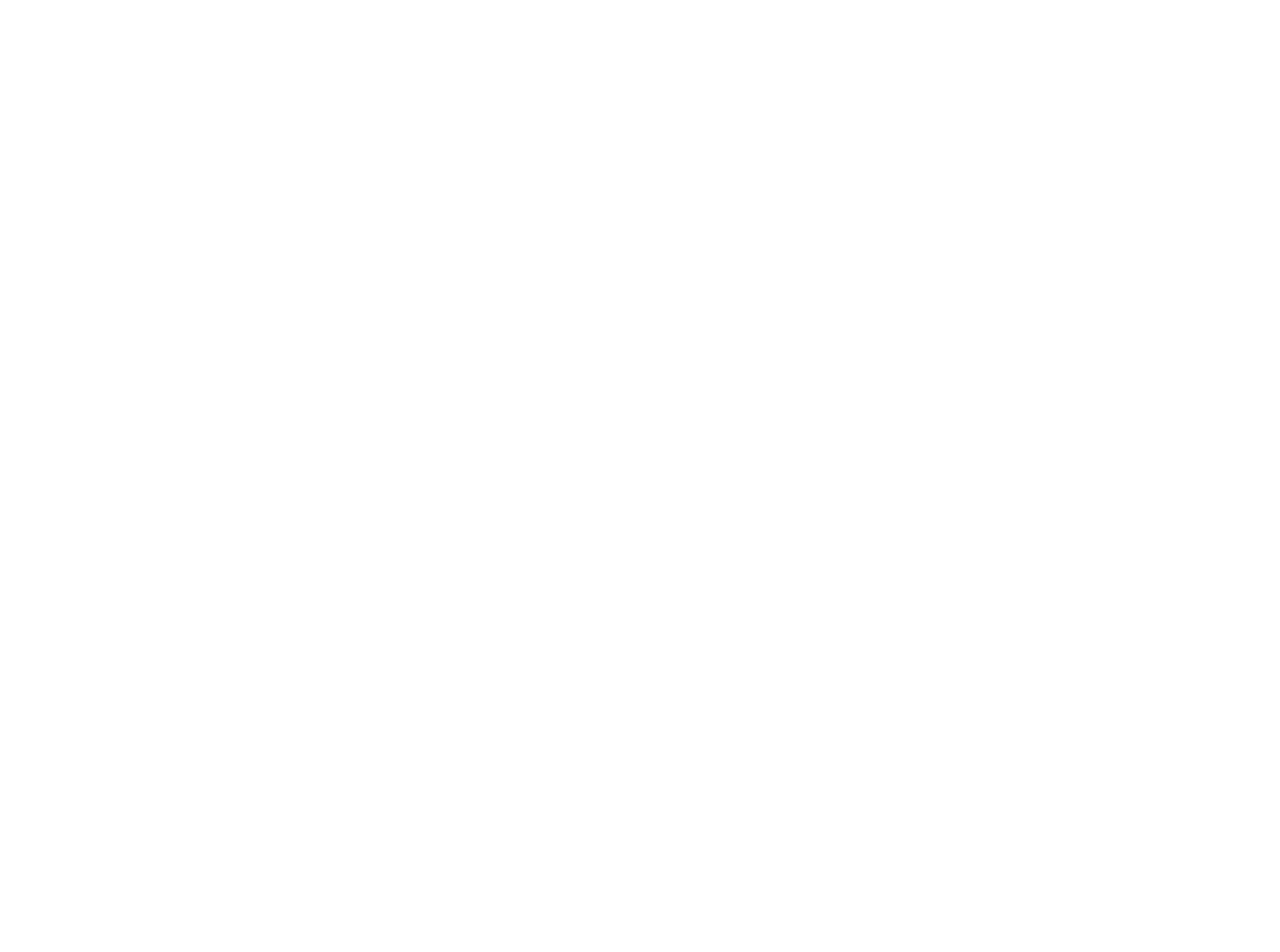
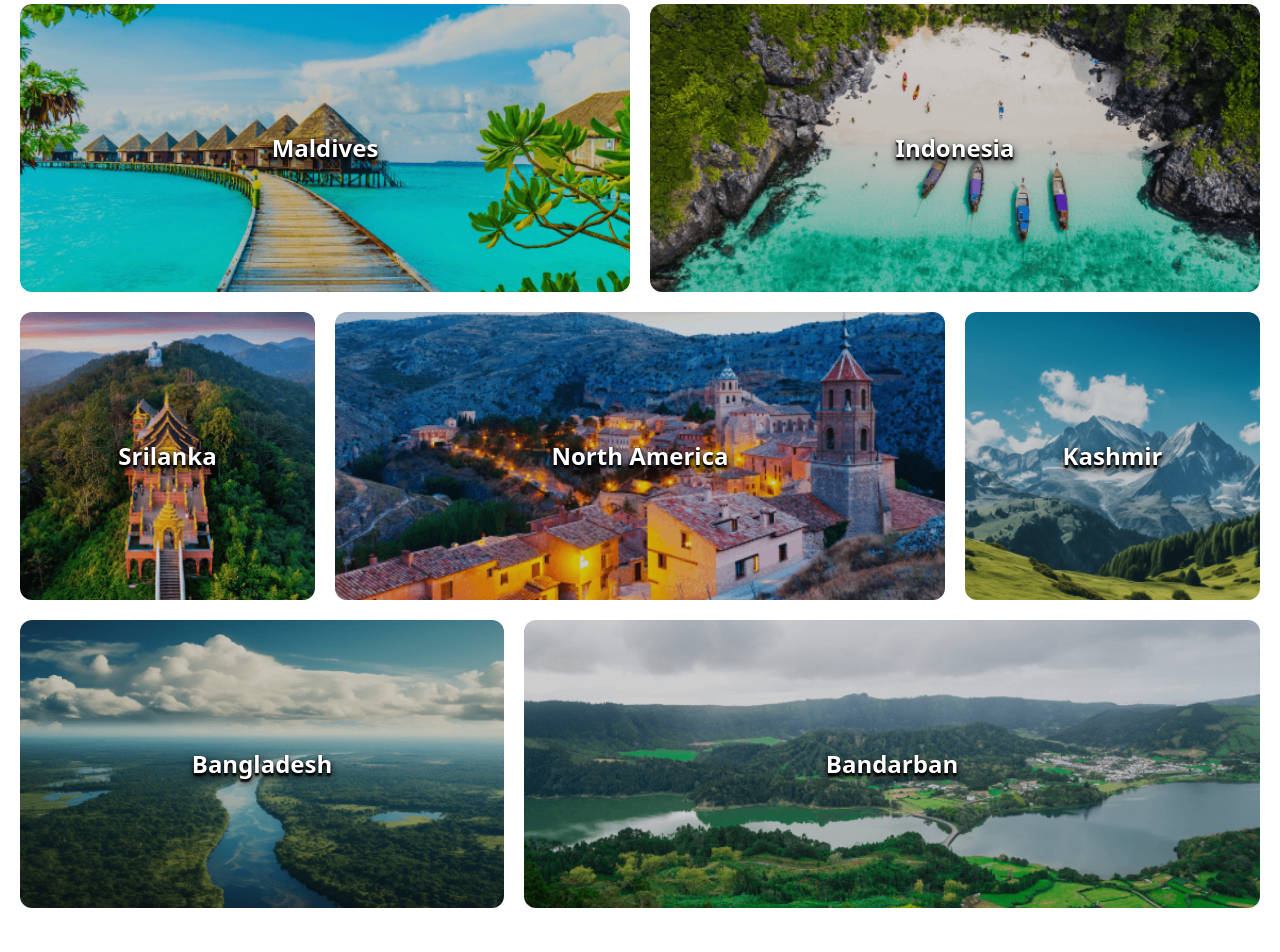
Before and after one commit to mrirakib04/landing-page-10, a React (Vite) app: page / in a window 1280 px wide. Shown: the part 1220-2172 px from the top of the page. Before the commit the page ends 1160 px from the top, so only its background shows below. Built offline with nearby package versions, Linux system fonts and the light colour scheme.

Commit message:
destination section

```diff
--- a/src/components/Destination.jsx
+++ b/src/components/Destination.jsx
@@ -1,5 +1,129 @@
+import Maldives from "./../assets/img/Rectangle 5.png";
+import Indonesia from "./../assets/img/Rectangle 8.png";
+import Srilanka from "./../assets/img/Rectangle 6.png";
+import America from "./../assets/img/Rectangle 7.png";
+import Kashmir from "./../assets/img/Rectangle 9.png";
+import Bangladesh from "./../assets/img/Rectangle 11.png";
+import Bandarban from "./../assets/img/Rectangle 10.png";
+
 const Destination = () => {
-  return <div>Destination</div>;
+  return (
+    <div className="container flex flex-col items-center w-full gap-5 md:py-20 py-10 px-5">
+      <h2 className="lg:text-4xl md:text-3xl text-2xl font-semibold">
+        Our Popular Tours
+      </h2>
+      <p className="text-gray-700 text-center md:w-2/3">
+        Lorem ipsum dolor sit amet consectetur adipisicing elit. Commodi omnis,
+        ducimus pariatur fuga non quos praesentium maiores natus.
+      </p>
+      <div className="w-full flex flex-col items-center gap-5 text-white">
+        <div className="w-full grid sm:grid-cols-2 grid-cols-1 items-center gap-5">
+          <div
+            style={{
+              background: `url(${Maldives})`,
+              backgroundSize: "cover",
+              backgroundPositionX: "center",
+              backgroundPosition: "center",
+              backgroundRepeat: "no-repeat",
+            }}
+            className="lg:h-72 h-60 w-full col-span-1 rounded-xl content-center text-center"
+          >
+            <h4 className="text-2xl font-semibold text-shadow-lg text-shadow-black">
+              Maldives
+            </h4>
+          </div>
+          <div
+            style={{
+              background: `url(${Indonesia})`,
+              backgroundSize: "cover",
+              backgroundPositionX: "center",
+              backgroundPosition: "center",
+              backgroundRepeat: "no-repeat",
+            }}
+            className="lg:h-72 h-60 w-full col-span-1 rounded-xl content-center text-center"
+          >
+            <h4 className="text-2xl font-semibold text-shadow-lg text-shadow-black">
+              Indonesia
+            </h4>
+          </div>
+        </div>
+        <div className="w-full grid md:grid-cols-4 sm:grid-cols-3 grid-cols-1 items-center gap-5">
+          <div
+            style={{
+              background: `url(${Srilanka})`,
+              backgroundSize: "cover",
+              backgroundPositionX: "center",
+              backgroundPosition: "center",
+              backgroundRepeat: "no-repeat",
+            }}
+            className="lg:h-72 h-60 w-full col-span-1 rounded-xl content-center text-center"
+          >
+            <h4 className="text-2xl font-semibold text-shadow-lg text-shadow-black">
+              Srilanka
+            </h4>
+          </div>
+          <div
+            style={{
+              background: `url(${America})`,
+              backgroundSize: "cover",
+              backgroundPositionX: "center",
+              backgroundPosition: "center",
+              backgroundRepeat: "no-repeat",
+            }}
+            className="lg:h-72 h-60 w-full md:col-span-2 col-span-1 rounded-xl content-center text-center"
+          >
+            <h4 className="text-2xl font-semibold text-shadow-lg text-shadow-black">
+              North America
+            </h4>
+          </div>
+          <div
+            style={{
+              background: `url(${Kashmir})`,
+              backgroundSize: "cover",
+              backgroundPositionX: "center",
+              backgroundPosition: "center",
+              backgroundRepeat: "no-repeat",
+            }}
+            className="lg:h-72 h-60 w-full col-span-1 rounded-xl content-center text-center"
+          >
+            <h4 className="text-2xl font-semibold text-shadow-lg text-shadow-black">
+              Kashmir
+            </h4>
+          </div>
+        </div>
+        <div className="w-full grid md:grid-cols-5 sm:grid-cols-2 grid-cols-1 items-center gap-5">
+          <div
+            style={{
+              background: `url(${Bangladesh})`,
+              backgroundSize: "cover",
+              backgroundPositionX: "center",
+              backgroundPosition: "center",
+              backgroundRepeat: "no-repeat",
+            }}
+            className="lg:h-72 h-60 w-full md:col-span-2 col-span-1 rounded-xl content-center text-center"
+          >
+            <h4 className="text-2xl font-semibold text-shadow-lg text-shadow-black">
+              Bangladesh
+            </h4>
+          </div>
+          <div
+            style={{
+              background: `url(${Bandarban})`,
+              backgroundSize: "cover",
+              backgroundPositionX: "center",
+              backgroundPosition: "center",
+              backgroundRepeat: "no-repeat",
+            }}
+            className="lg:h-72 h-60 w-full md:col-span-3 col-span-1 rounded-xl content-center text-center"
+          >
+            <h4 className="text-2xl font-semibold text-shadow-lg text-shadow-black">
+              Bandarban
+            </h4>
+          </div>
+        </div>
+      </div>
+    </div>
+  );
 };
 
 export default Destination;
--- a/src/components/Header.jsx
+++ b/src/components/Header.jsx
@@ -140,16 +140,22 @@
               type="text"
               placeholder="Where Go"
             />
-            <select className="py-2 px-2 w-full bg-white rounded-md text-gray-700">
-              <option value="none" disabled selected>
+            <select
+              defaultValue={"none"}
+              className="py-2 px-2 w-full bg-white rounded-md text-gray-700"
+            >
+              <option value="none" disabled>
                 When
               </option>
               <option value="Morning">Morning</option>
               <option value="Evening">Evening</option>
               <option value="Night">Night</option>
             </select>
-            <select className="py-2 px-2 w-full bg-white rounded-md text-gray-700">
-              <option value="none" disabled selected>
+            <select
+              defaultValue={"none"}
+              className="py-2 px-2 w-full bg-white rounded-md text-gray-700"
+            >
+              <option value="none" disabled>
                 Select Type
               </option>
               <option value="Day">Day</option>
```
